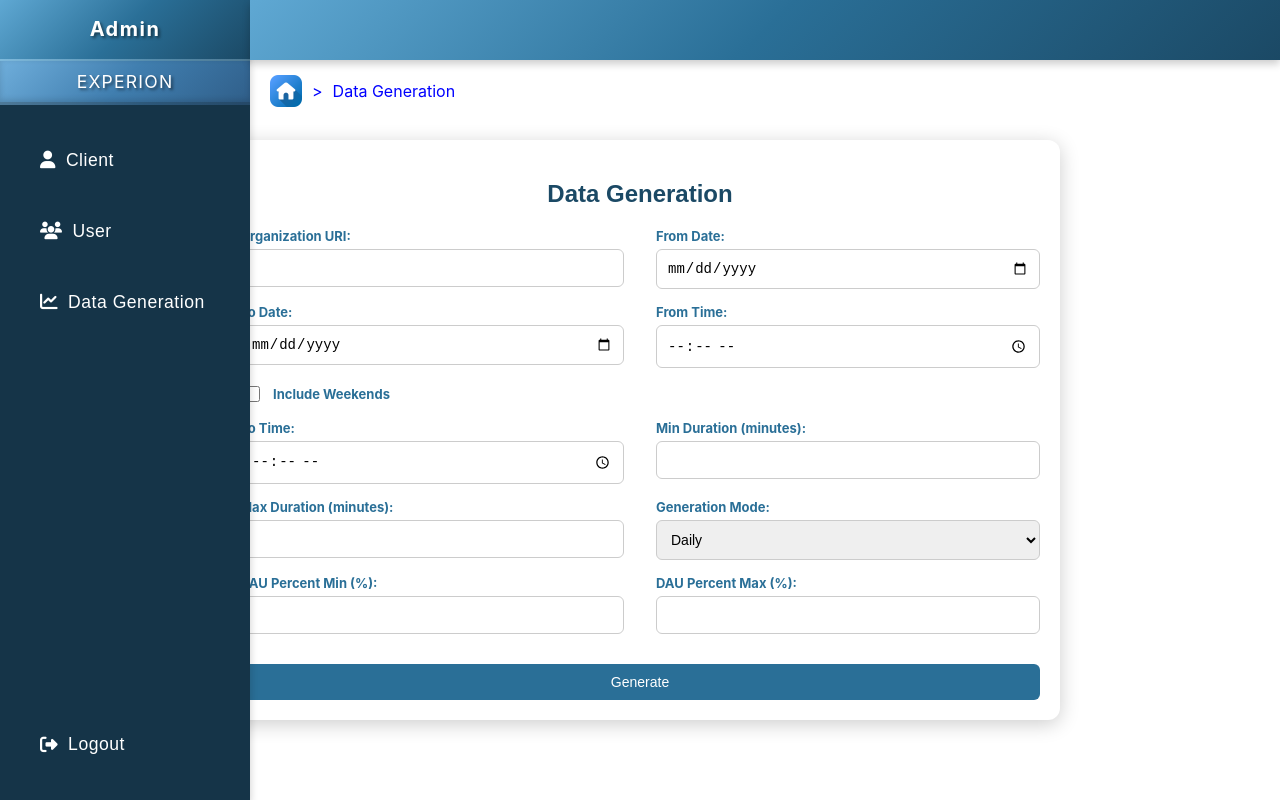
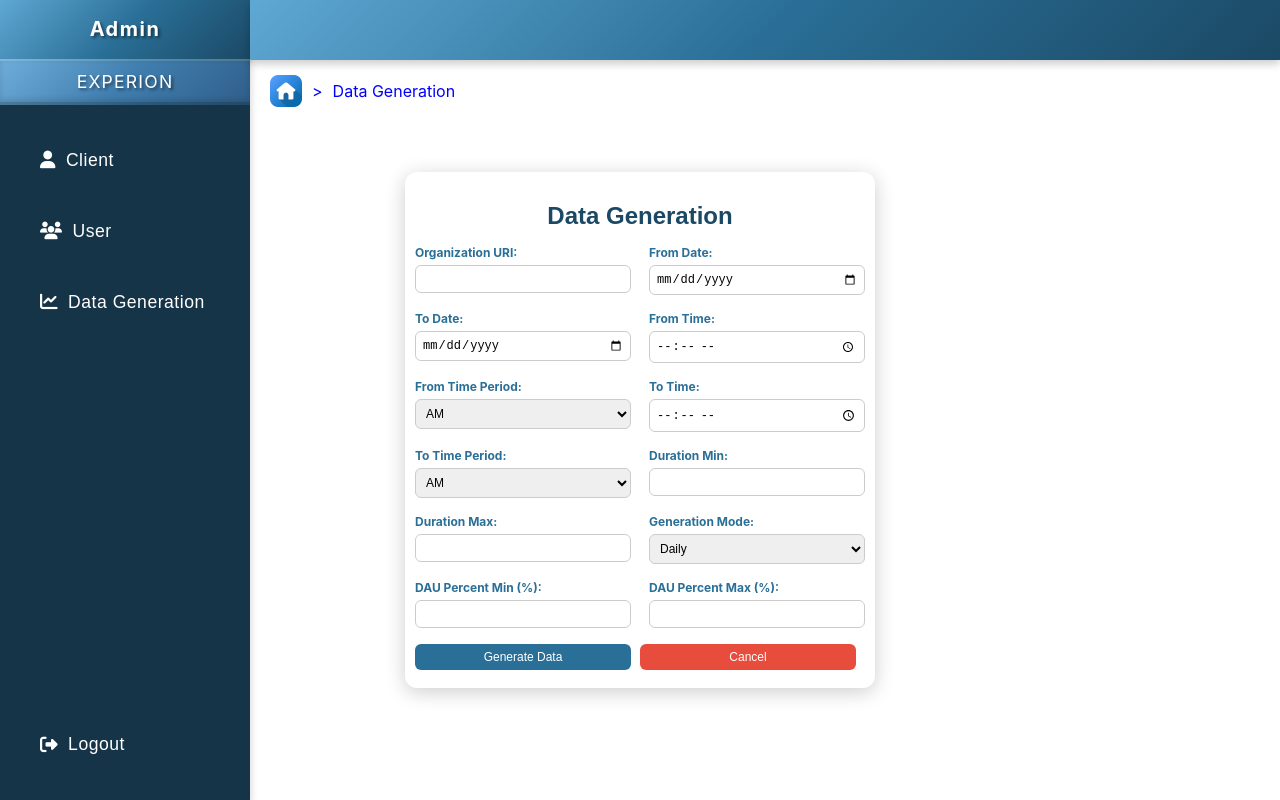
Before and after one commit to amalapeterexperionmea/datagen, a React (Create React App) app: page /data-generation in a window 1280 px wide. Built offline with nearby package versions, Linux system fonts and the light colour scheme.

Commit message:
dataform new

```diff
--- a/src/Pages/Generate/Data_generationForm.js
+++ b/src/Pages/Generate/Data_generationForm.js
@@ -13,80 +13,62 @@ const Container = styled.div`
 
 const FormWrapper = styled.div`
   background-color: white;
-  padding: 20px;
+  padding: 10px; /* Further reduced padding */
   border-radius: 12px;
   box-shadow: 0 4px 20px rgba(0, 0, 0, 0.2);
   width: 100%;
-  max-width: 800px;
-  max-height: 80vh;
-  overflow-y: auto;
+  max-width: 450px; /* Further reduced max width */
+  max-height: 85vh; /* Further reduced max height */
+  overflow: hidden; /* Hide overflow */
 `;
 
 const Title = styled.h2`
   text-align: center;
   color: #1b4965;
-  margin-bottom: 20px;
+  margin-bottom: 15px; /* Reduced margin */
   font-family: "Arial", sans-serif;
 `;
 
 const FormRow = styled.div`
   display: flex;
   justify-content: space-between;
-  margin-bottom: 15px;
+  margin-bottom: 8px; /* Further reduced bottom margin */
 `;
 
 const FormField = styled.div`
   display: flex;
   flex-direction: column;
-  width: 48%;
+  width: 48%; /* Kept width to allow two fields side by side */
+  margin-bottom: 8px; /* Further reduced margin */
 `;
 
 const Label = styled.label`
   color: #2a6f97;
   font-weight: bold;
-  font-size: 13px;
+  font-size: 12px; /* Further reduced font size */
   margin-bottom: 5px;
 `;
 
 const Input = styled.input`
   width: 100%;
-  padding: 10px;
+  padding: 6px; /* Reduced padding */
   border-radius: 6px;
   border: 1px solid #ccc;
   box-sizing: border-box;
-  font-size: 14px;
+  font-size: 12px; /* Further reduced font size */
   &:focus {
     border-color: #2a6f97;
     outline: none;
   }
 `;
 
-const CheckboxWrapper = styled.div`
-  display: flex;
-  align-items: center;
-  margin-bottom: 15px;
-`;
-
-const CheckboxLabel = styled.label`
-  margin-left: 10px;
-  color: #2a6f97;
-  font-weight: bold;
-  font-size: 13px;
-`;
-
-const Checkbox = styled.input.attrs({ type: "checkbox" })`
-  width: 16px;
-  height: 16px;
-  cursor: pointer;
-`;
-
 const Select = styled.select`
   width: 100%;
-  padding: 10px;
+  padding: 6px; /* Reduced padding */
   border-radius: 6px;
   border: 1px solid #ccc;
   box-sizing: border-box;
-  font-size: 14px;
+  font-size: 12px; /* Further reduced font size */
   &:focus {
     border-color: #2a6f97;
     outline: none;
@@ -94,21 +76,24 @@ const Select = styled.select`
 `;
 
 const Button = styled.button`
-  width: 100%;
-  padding: 10px;
+  width: 48%;
+  padding: 6px; /* Reduced padding */
   background-color: #2a6f97;
   color: white;
   border: none;
   border-radius: 6px;
   cursor: pointer;
-  font-size: 14px;
-  margin-top: 15px;
+  font-size: 12px; /* Further reduced font size */
+  margin-right: 2%; /* Adjusted margin */
   &:hover {
     background-color: #1b4965;
   }
-  &:disabled {
-    background-color: #ccc;
-    cursor: not-allowed;
+`;
+
+const CancelButton = styled(Button)`
+  background-color: #e74c3c; /* Red background for cancel button */
+  &:hover {
+    background-color: #c0392b; /* Darker red on hover */
   }
 `;
 
@@ -119,12 +104,14 @@ const DataGenerationForm = () => {
     todate: "",
     includeweekends: false,
     fromtime: "",
+    fromtimePeriod: "AM",
     totime: "",
-    duration: { min: "", max: "" }, // Changed to empty strings
-    generationmode: "daily",
+    totimePeriod: "AM",
+    duration: { min: "", max: "" },
+    generationmode: "daily", // Default to daily
     modeattributes: {
-      daily: { daupercent: { min: "", max: "" } }, // Changed to empty strings
-      bulk: { batchsize: "", noofrecords: "" }, // Changed to empty strings
+      daily: { daupercent: { min: "", max: "" } },
+      bulk: { batchsize: "", noofrecords: "" },
     },
   });
 
@@ -133,7 +120,13 @@ const DataGenerationForm = () => {
 
   const handleChange = (e) => {
     const { name, value, type, checked } = e.target;
-    if (name.startsWith("duration")) {
+
+    if (name === "fromtimePeriod" || name === "totimePeriod") {
+      setFormData({
+        ...formData,
+        [name]: value,
+      });
+    } else if (name.startsWith("duration")) {
       const key = name.split(".")[1];
       setFormData({
         ...formData,
@@ -165,7 +158,16 @@ const DataGenerationForm = () => {
   const handleSubmit = async (e) => {
     e.preventDefault();
     setLoading(true);
-    setError(""); // Reset error message
+    setError("");
+
+    const formattedFromTime = `${formData.fromtime} ${formData.fromtimePeriod}`;
+    const formattedToTime = `${formData.totime} ${formData.totimePeriod}`;
+
+    const dataToSubmit = {
+      ...formData,
+      fromtime: formattedFromTime,
+      totime: formattedToTime,
+    };
 
     const requiredFields = [
       "organizationuri",
@@ -180,8 +182,8 @@ const DataGenerationForm = () => {
 
     const allFieldsFilled = requiredFields.every((field) => {
       const value = field.includes(".")
-        ? field.split(".").reduce((acc, key) => acc[key], formData)
-        : formData[field];
+        ? field.split(".").reduce((acc, key) => acc[key], dataToSubmit)
+        : dataToSubmit[field];
       return value && value.toString().trim() !== "";
     });
 
@@ -192,17 +194,18 @@ const DataGenerationForm = () => {
     }
 
     try {
-      await axios.post("http://localhost:5000/api/generate", formData);
+      await axios.post("http://localhost:5000/api/generate", dataToSubmit);
       setLoading(false);
       alert("Data generation completed!");
-      // Optionally reset the form after successful submission
       setFormData({
         organizationuri: "",
         fromdate: "",
         todate: "",
         includeweekends: false,
         fromtime: "",
+        fromtimePeriod: "AM",
         totime: "",
+        totimePeriod: "AM",
         duration: { min: "", max: "" },
         generationmode: "daily",
         modeattributes: {
@@ -215,6 +218,25 @@ const DataGenerationForm = () => {
       setError("There was an error submitting the form. Please try again.");
       setLoading(false);
     }
+  };
+
+  const handleCancel = () => {
+    setFormData({
+      organizationuri: "",
+      fromdate: "",
+      todate: "",
+      includeweekends: false,
+      fromtime: "",
+      fromtimePeriod: "AM",
+      totime: "",
+      totimePeriod: "AM",
+      duration: { min: "", max: "" },
+      generationmode: "daily",
+      modeattributes: {
+        daily: { daupercent: { min: "", max: "" } },
+        bulk: { batchsize: "", noofrecords: "" },
+      },
+    });
   };
 
   return (
@@ -273,21 +295,20 @@ const DataGenerationForm = () => {
             </FormField>
           </FormRow>
 
-          <FormField>
-            <CheckboxWrapper>
-              <Checkbox
-                name="includeweekends"
-                checked={formData.includeweekends}
-                onChange={handleChange}
-              />
-              <CheckboxLabel htmlFor="includeweekends">
-                Include Weekends
-              </CheckboxLabel>
-            </CheckboxWrapper>
-          </FormField>
-
           {/* Row 3 */}
           <FormRow>
+            <FormField>
+              <Label htmlFor="fromtimePeriod">From Time Period:</Label>
+              <Select
+                name="fromtimePeriod"
+                value={formData.fromtimePeriod}
+                onChange={handleChange}
+              >
+                <option value="AM">AM</option>
+                <option value="PM">PM</option>
+              </Select>
+            </FormField>
+
             <FormField>
               <Label htmlFor="totime">To Time:</Label>
               <Input
@@ -298,30 +319,43 @@ const DataGenerationForm = () => {
                 required
               />
             </FormField>
+          </FormRow>
+
+          {/* Row 4 */}
+          <FormRow>
+            <FormField>
+              <Label htmlFor="totimePeriod">To Time Period:</Label>
+              <Select
+                name="totimePeriod"
+                value={formData.totimePeriod}
+                onChange={handleChange}
+              >
+                <option value="AM">AM</option>
+                <option value="PM">PM</option>
+              </Select>
+            </FormField>
 
             <FormField>
-              <Label htmlFor="duration.min">Min Duration (minutes):</Label>
+              <Label htmlFor="duration.min">Duration Min:</Label>
               <Input
                 type="number"
                 name="duration.min"
                 value={formData.duration.min}
                 onChange={handleChange}
-                min="1"
                 required
               />
             </FormField>
           </FormRow>
 
-          {/* Row 4 */}
+          {/* Row 5 */}
           <FormRow>
             <FormField>
-              <Label htmlFor="duration.max">Max Duration (minutes):</Label>
+              <Label htmlFor="duration.max">Duration Max:</Label>
               <Input
                 type="number"
                 name="duration.max"
                 value={formData.duration.max}
                 onChange={handleChange}
-                min="1"
                 required
               />
             </FormField>
@@ -332,7 +366,6 @@ const DataGenerationForm = () => {
                 name="generationmode"
                 value={formData.generationmode}
                 onChange={handleChange}
-                required
               >
                 <option value="daily">Daily</option>
                 <option value="bulk">Bulk</option>
@@ -405,15 +438,16 @@ const DataGenerationForm = () => {
             </FormRow>
           )}
 
-          <Button type="submit" disabled={loading}>
-            {loading ? "Generating..." : "Generate"}
-          </Button>
+          {error && <p style={{ color: "red" }}>{error}</p>}
 
-          {error && <div style={{ color: "red", textAlign: "center" }}>{error}</div>}
-
-          {loading && (
-            <div style={{ textAlign: "center", color: "#1B4965" }}>Generating...</div>
-          )}
+          <FormRow style={{ justifyContent: "flex-end" }}>
+            <Button type="submit" disabled={loading}>
+              {loading ? "Generating..." : "Generate Data"}
+            </Button>
+            <CancelButton type="button" onClick={handleCancel}>
+              Cancel
+            </CancelButton>
+          </FormRow>
         </form>
       </FormWrapper>
     </Container>
```
